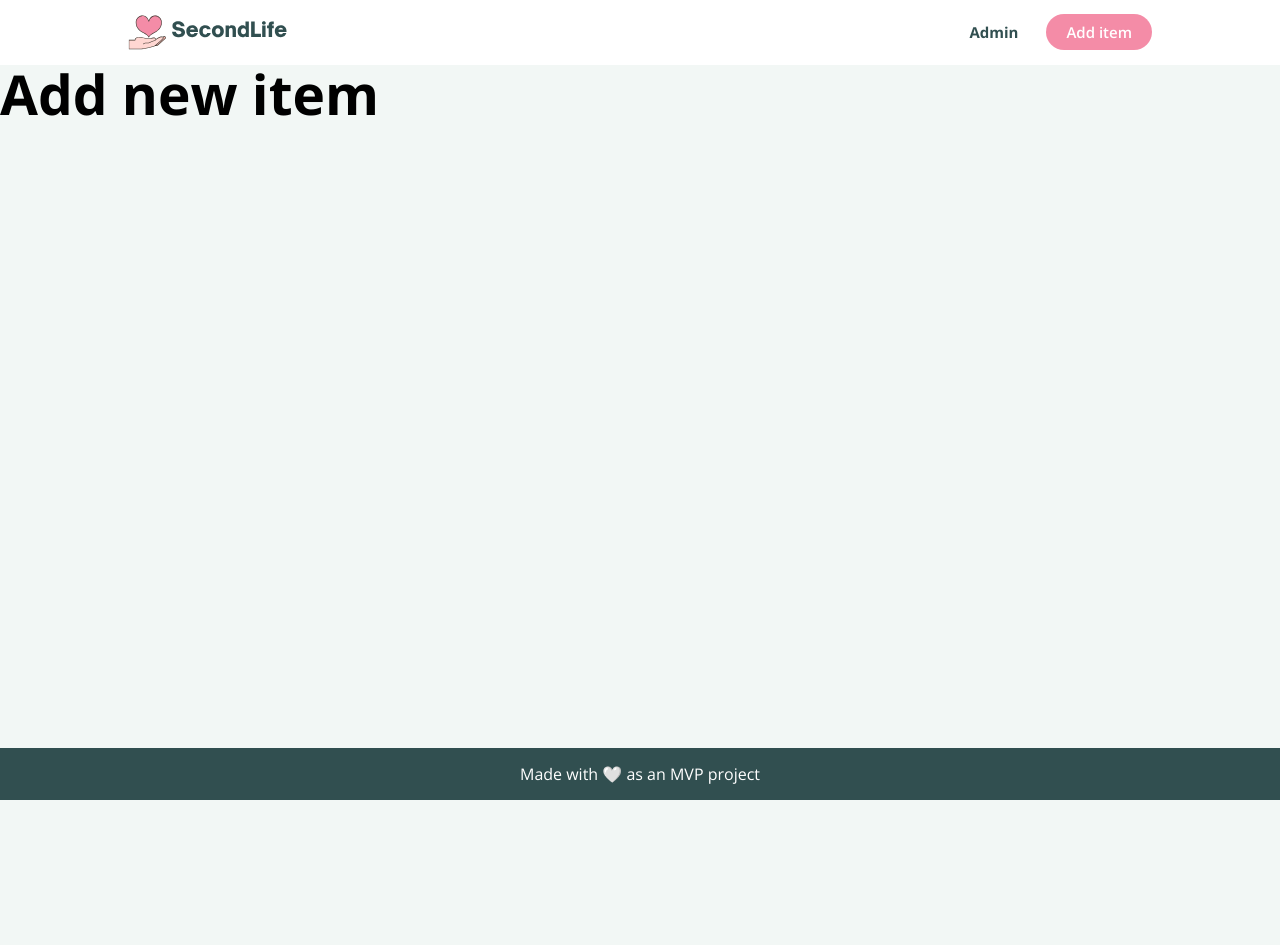
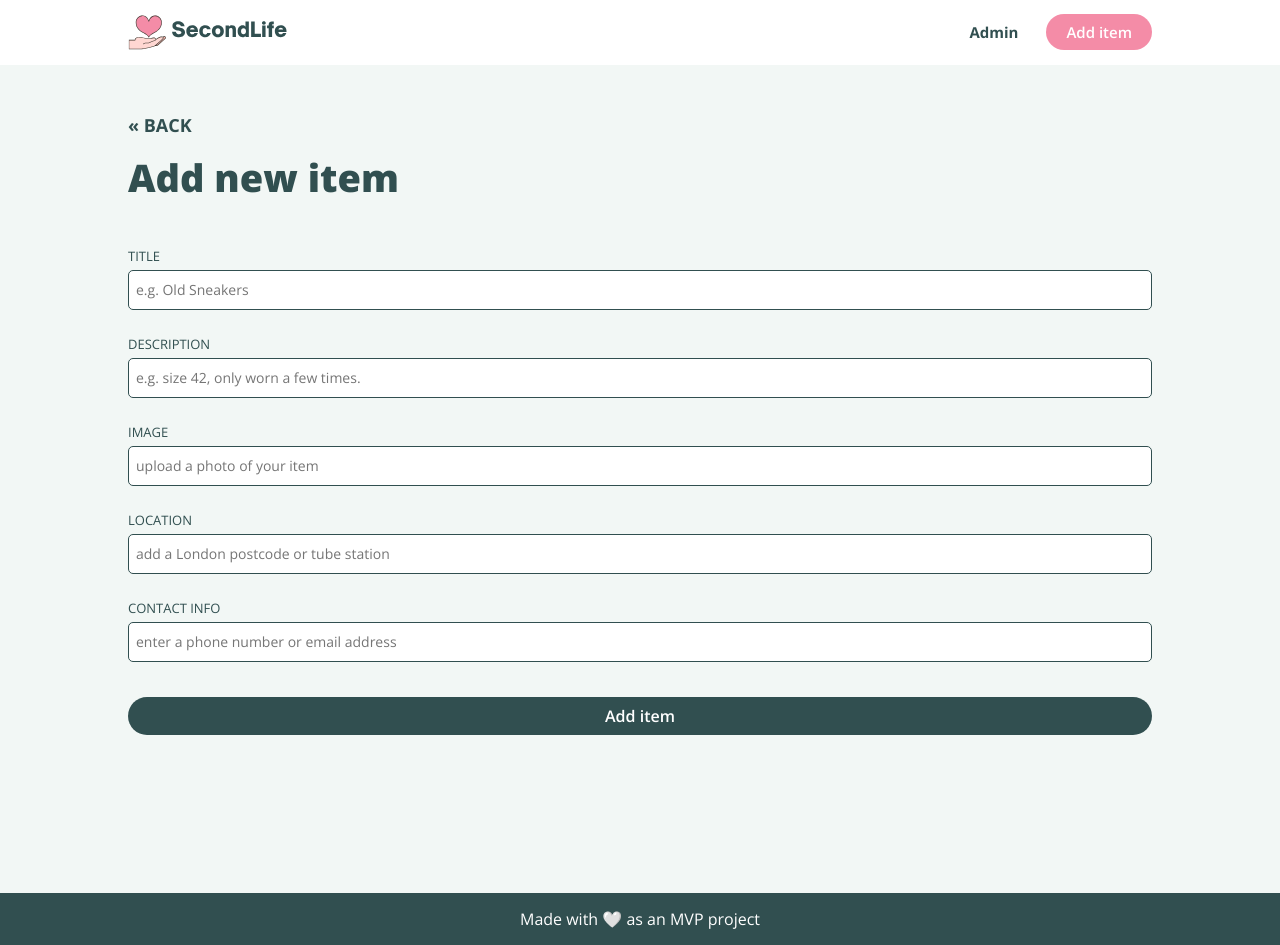
Before and after one commit to kpo18/freecycle-web-app, a React (Create React App) app in the folder client/: page /new in a window 1280 px wide. Before the commit the page ends 800 px from the top, so only its background shows below. Built offline with nearby package versions, Linux system fonts and the light colour scheme.

Commit message:
added styling of add item form

```diff
--- a/client/src/App.css
+++ b/client/src/App.css
@@ -228,6 +228,46 @@ p {
       height: 50px;
   }
 
+  .form-control {
+    margin: 20px 0px 150px 0px;
+  }
+
+  .form-control label {
+    display: block;
+    font-size: 13px;
+  }
+
+  .form-control input {
+    width: 100%;
+    height: 40px;
+    margin: 5px 0px 25px 0px;
+    padding: 3px 7px;
+    font-size: 14px;
+    font-family: inherit;
+    border: 1px solid #314F50;
+    border-radius: 5px;
+  }
+
+  .btn-submit {
+    display: inline-block;
+    width: 100%;
+    margin: 10px 0px;
+    background-color: #314F50;
+    color: #fff;
+    border: none;
+    padding: 8px 20px;
+    border-radius: 50px;
+    cursor: pointer;
+    text-decoration: none;
+    font-size: 16px;
+    font-family: inherit;
+    font-weight: 600;
+  }
+
+  .btn-submit:hover {
+      background-color: #406768;
+  }
+
   @media screen and (min-width: 640px) {
         h1 {
             font-size: 55px;
--- a/client/src/pages/AddItem.js
+++ b/client/src/pages/AddItem.js
@@ -1,12 +1,57 @@
 import React from "react";
 import Header from "../components/Header";
 import Footer from "../components/Footer";
+import { Link } from "react-router-dom";
 
 export function AddItem() {
     return (
         <div className="page-container">
             <Header/>
-            <h1>Add new item</h1>
+            <article className="main">
+                <div className="container">
+                    <Link to = "/" className="back-link"> &#171; BACK
+                    </Link>
+                    <div className="spacer-20"></div>
+                    <h2>Add new item</h2>
+                    <div>
+                        <form className="form-control">
+                            <div>
+                                <label>TITLE</label>
+                            </div>
+                            <div>
+                                <input type="text" placeholder="e.g. Old Sneakers" />
+                            </div>
+                            <div>
+                                <label>DESCRIPTION</label>
+                            </div>
+                            <div>
+                                <input type="text" placeholder="e.g. size 42, only worn a few times." />
+                            </div>
+                            <div>
+                                <label>IMAGE</label>
+                            </div>
+                            <div>
+                                <input type="text" placeholder="upload a photo of your item" />
+                            </div>
+                            <div>
+                                <label>LOCATION</label>
+                            </div>
+                            <div>
+                                <input type="text" placeholder="add a London postcode or tube station" />
+                            </div>
+                            <div>
+                                <label>CONTACT INFO</label>
+                            </div>
+                            <div>
+                                <input type="text" placeholder="enter a phone number or email address" />
+                            </div>
+                            <div>
+                                <button className="btn-submit" type="submit">Add item</button>
+                            </div>
+                        </form>
+                    </div>
+                </div>
+            </article>
             <div className="spacer-50"></div>
             <Footer />
         </div>
```
